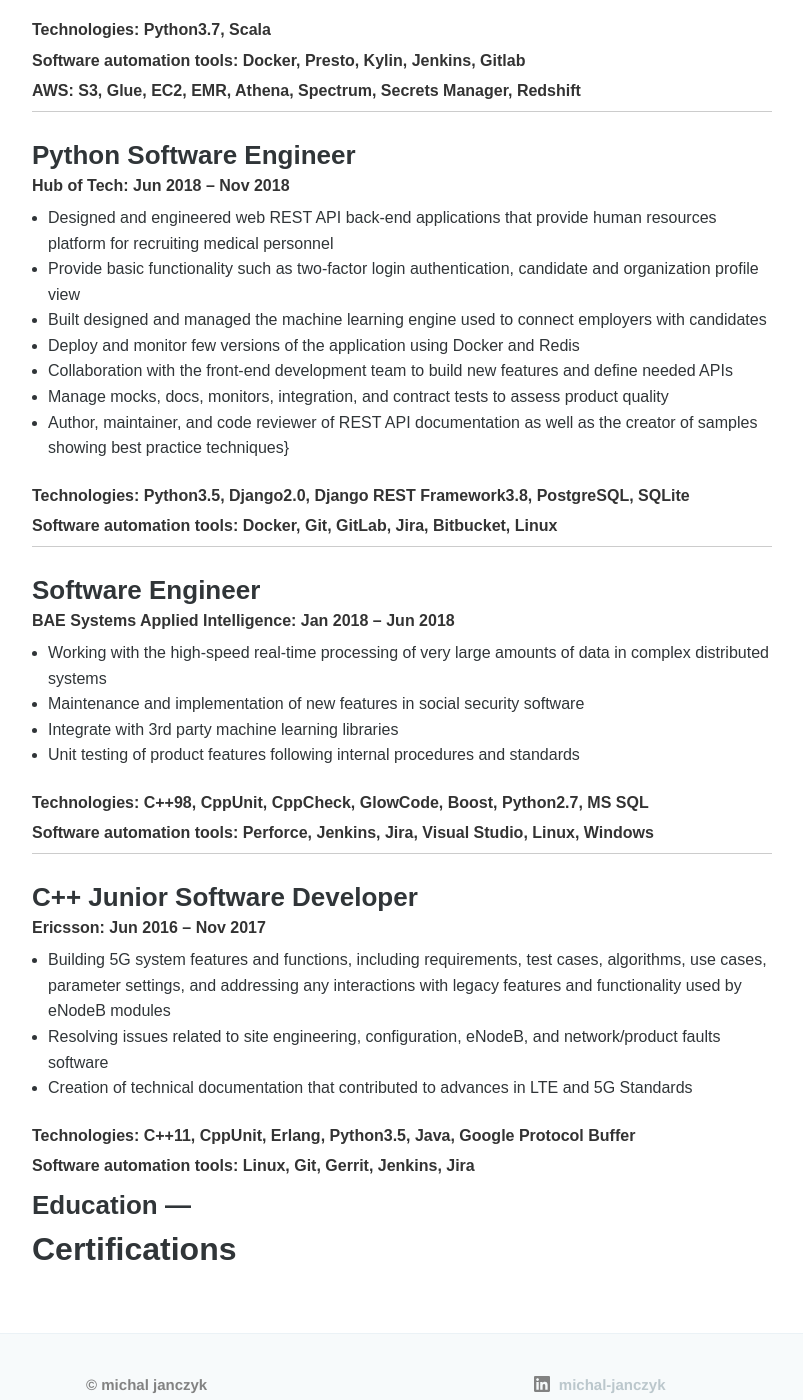
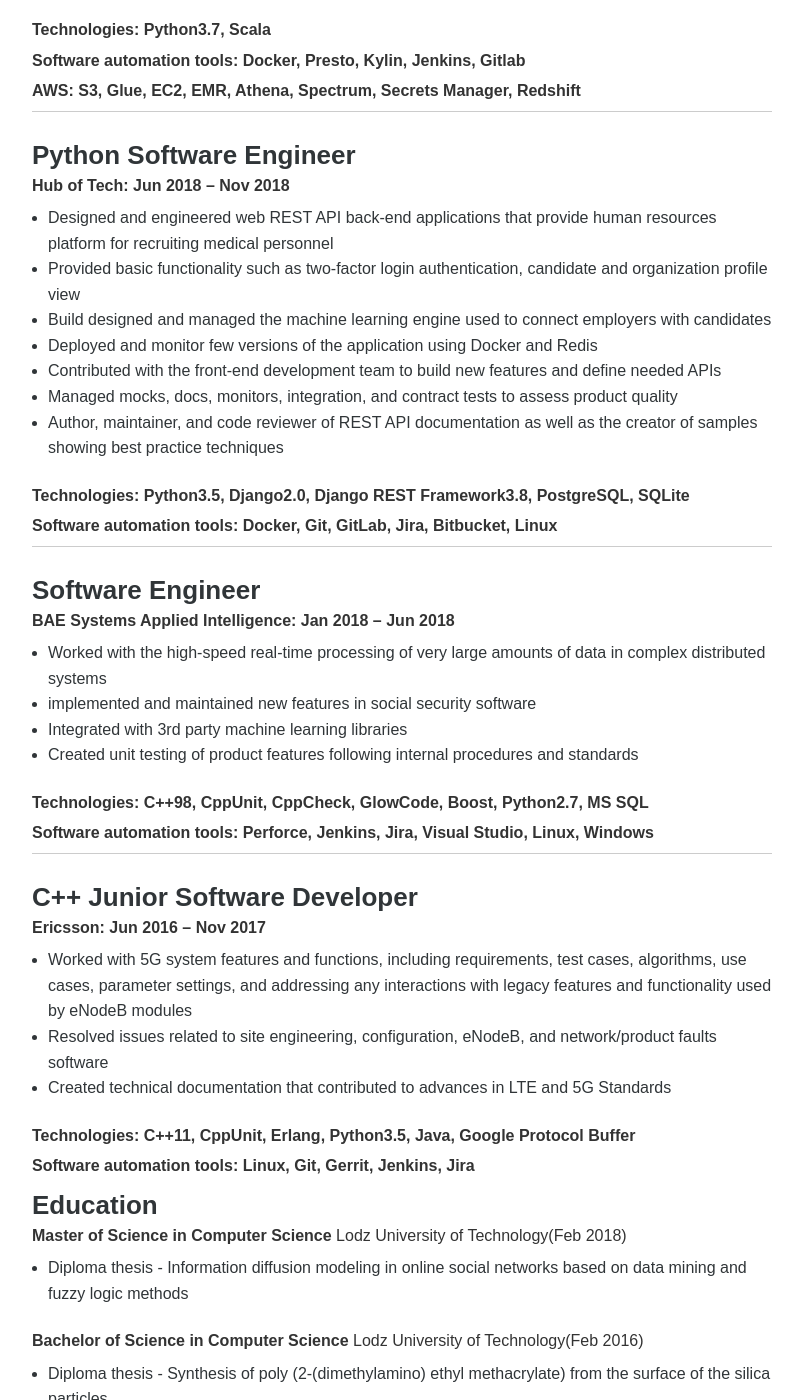
Before and after one commit to michal0janczyk/michaljanczyk.github.io, a Jekyll site: the page built from _pages/resume.markdown, in a window 1280 px wide and 1400 px high, scrolled down 764 px. Shown: the whole window, without its empty margins (238-1041 px from the left). Built offline with Jekyll 4.4.1, drawn with Linux system fonts in a browser that asks for light colours; some of the changed text lies outside the part shown.

Commit message:
Update resume.markdown

```diff
--- a/_pages/resume.markdown
+++ b/_pages/resume.markdown
@@ -9,9 +9,9 @@
 * Architected an end to end real-time streaming data lake which delivers data to important internal stakeholders, top management, and analytics team - size about 20TB processed data per month
 * Being the servant leader for an external team of 6 developers, providing data to our pipelines. Translation of the business requirements of our customers into technical specifications for the team. Analyzing requirements, interpret into JIRA tasks, estimate complexity, workload and negotiate priorities. Being the first point of contact related to technical aspects, database design, code, and hardware optimization, testing
 * Designed and engineered an easily scalable end to end data deduplication ingestion pipeline for the business need to preserve unique content
-* Moving the existing infrastructure from Redshift to high-performance solutions using the Presto engine to reduce costs
+* Integrated the existing infrastructure from Redshift to high-performance solutions using the Presto engine to reduce costs
 * Leveraged many AWS and GCP storage, database, and technologies (S3, Postgres, DynamoDB, Redshift, Data Pipeline, EMR Clusters) for OLX Group data infrastructure using Infrastructure as Code(Terraform)
-* Built and managed ETL processes using Airflow, Redshift, Presto, EMR to create data pipelines that are used by various teams in OLX Group
+* Build and managed ETL processes using Airflow, Redshift, Presto, EMR to create data pipelines that are used by various teams in OLX Group
 * Created monitoring, automating, data quality rules checking and alerting system for multiple data pipelines based on integrated Tableau Server
 * Created a hardware monitoring system for multiple AWS ES2 based on SignalFx
 * Created optimal solutions to make OLX Group GDPR compliant
@@ -26,12 +26,12 @@
 ### Python Software Engineer
 **Hub of Tech: Jun 2018 – Nov 2018**
 * Designed and engineered web REST API back-end applications that provide human resources platform for recruiting medical personnel
-* Provide basic functionality such as two-factor login authentication, candidate and organization profile view
-* Built designed and managed the machine learning engine used to connect employers with candidates
-* Deploy and monitor few versions of the application using Docker and Redis
-* Collaboration with the front-end development team to build new features and define needed APIs
-* Manage mocks, docs, monitors, integration, and contract tests to assess product quality
-* Author, maintainer, and code reviewer of REST API documentation as well as the creator of samples showing best practice techniques}
+* Provided basic functionality such as two-factor login authentication, candidate and organization profile view
+* Build designed and managed the machine learning engine used to connect employers with candidates
+* Deployed and monitor few versions of the application using Docker and Redis
+* Contributed with the front-end development team to build new features and define needed APIs
+* Managed mocks, docs, monitors, integration, and contract tests to assess product quality
+* Author, maintainer, and code reviewer of REST API documentation as well as the creator of samples showing best practice techniques
 
 **Technologies: Python3.5, Django2.0, Django REST Framework3.8, PostgreSQL, SQLite**
 
@@ -41,10 +41,10 @@
 ### Software Engineer
 **BAE Systems Applied Intelligence: Jan 2018 – Jun 2018**
 
-* Working with the high-speed real-time processing of very large amounts of data in complex distributed systems
-* Maintenance and implementation of new features in social security software
-* Integrate with 3rd party machine learning libraries
-* Unit testing of product features following internal procedures and standards
+* Worked with the high-speed real-time processing of very large amounts of data in complex distributed systems
+* implemented and maintained new features in social security software
+* Integrated with 3rd party machine learning libraries
+* Created unit testing of product features following internal procedures and standards
 
 **Technologies: C++98, CppUnit, CppCheck, GlowCode, Boost, Python2.7, MS SQL**
 
@@ -54,15 +54,32 @@
 ### C++ Junior Software Developer
 **Ericsson: Jun 2016 – Nov 2017**
 
-* Building 5G system features and functions, including requirements, test cases, algorithms, use cases, parameter settings, and addressing any interactions with legacy features and functionality used by eNodeB modules
-* Resolving issues related to site engineering, configuration, eNodeB, and network/product faults software
-* Creation of technical documentation that contributed to advances in LTE and 5G Standards
+* Worked with 5G system features and functions, including requirements, test cases, algorithms, use cases, parameter settings, and addressing any interactions with legacy features and functionality used by eNodeB modules
+* Resolved issues related to site engineering, configuration, eNodeB, and network/product faults software
+* Created technical documentation that contributed to advances in LTE and 5G Standards
 
 **Technologies: C++11, CppUnit, Erlang, Python3.5, Java, Google Protocol Buffer**
 
 **Software automation tools: Linux, Git, Gerrit, Jenkins, Jira**
 
-###  Education ---
+###  Education
+**Master of Science in Computer Science**
+Lodz University of Technology(Feb 2018)
+* Diploma thesis - Information diffusion modeling in online social networks based on data mining and fuzzy logic methods
+
+**Bachelor of Science in Computer Science**
+Lodz University of Technology(Feb 2016)
+* Diploma thesis - Synthesis of poly (2-(dimethylamino) ethyl methacrylate) from the surface of the silica particles
 
 
-## Certifications
+
+### Certifications
+### Udacity
+* Artificial Intelligence
+* Data Structures and Algorithms
+* Product Manager
+* Data Architect (In Progress)
+
+### Coursera
+* Machine Learning
+* Algorithms-Part I (In Progress)}
```
